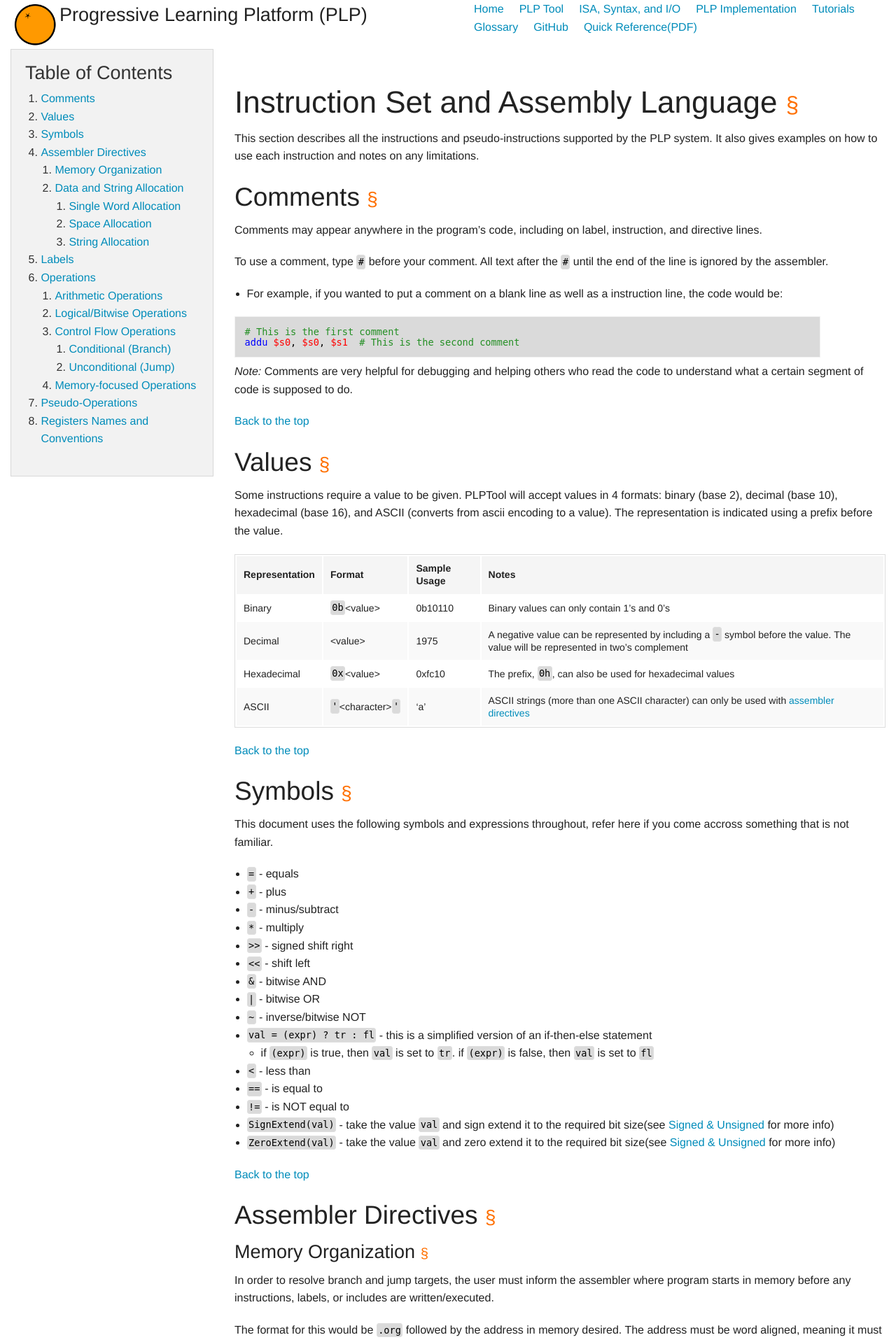
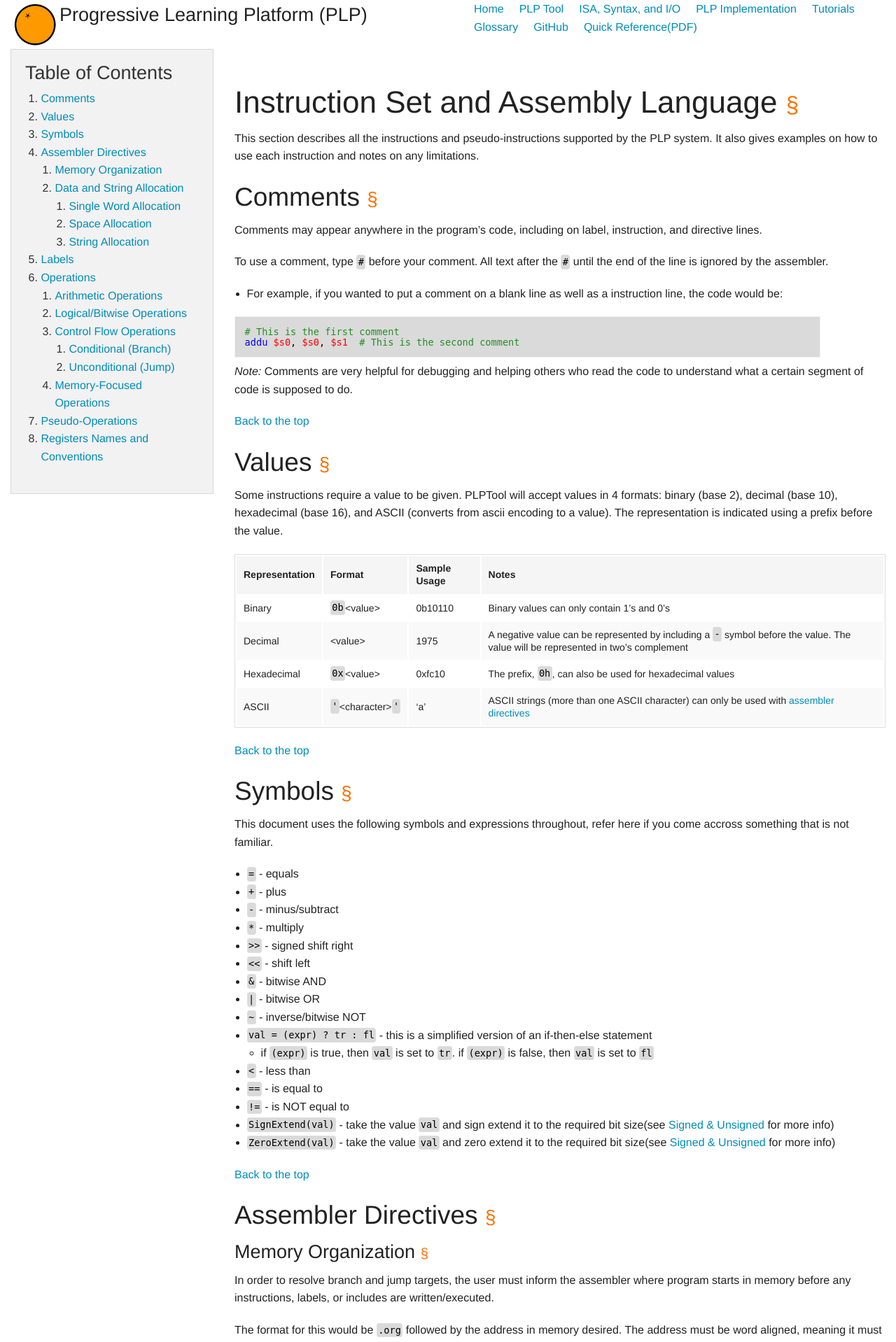
Before and after one commit to Progressive-Learning-Platform/progressive-learning-platform.github.io, a Jekyll site: the page built from instructions.md, in a window 1280 px wide. Shown: the top 1918 px of the page at 70% size. Built offline with Jekyll 4.4.1, drawn with Linux system fonts in a browser that asks for light colours; comment, search, counter and statistics services are not loaded.

```diff
--- a/instructions.md
+++ b/instructions.md
@@ -548,7 +548,7 @@
 [Back to the top](#top)
 
 
-### Memory-focused Operations ###
+### Memory-Focused Operations ###
 {:.ancs}
 
 These operations allow for the manipulation of memory and values within.
```
Also changed, not shown: other parts of instructions.md (+0 -3 lines).
